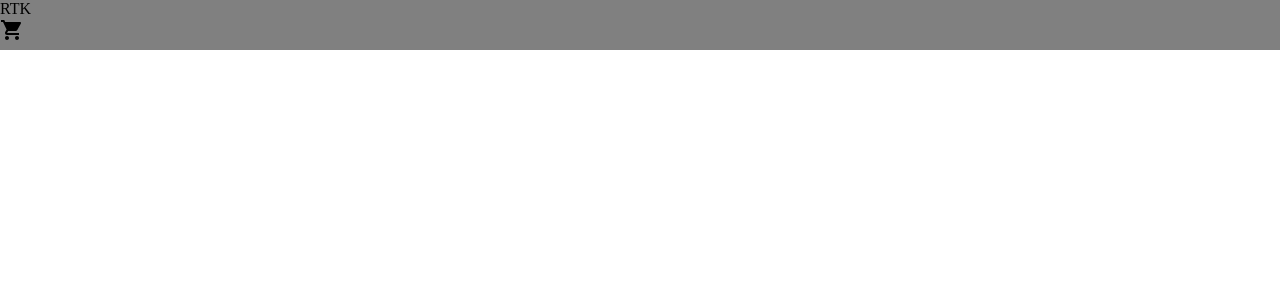
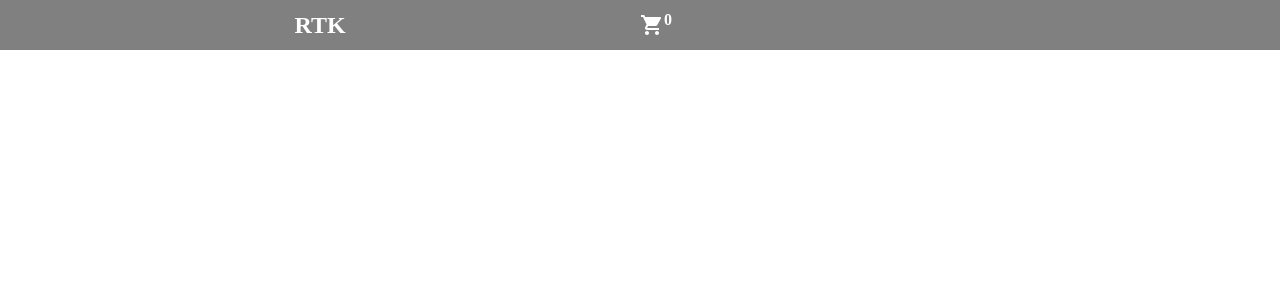
Before and after one commit to jaySmilet/react-ts-jan23, a React (Create React App) app: page / in a window 1280 px wide. Shown: the top 300 px of the page. Built offline with nearby package versions, Linux system fonts and the light colour scheme.

Commit message:
4 files modified

```diff
--- a/components/Navbar/Navbar.css
+++ b/components/Navbar/Navbar.css
@@ -2,4 +2,25 @@
   width: 100%;
   height: 50px;
   background: grey;
+  color: #fff;
+  display: flex;
+  align-items: center;
 }
+.logo {
+  flex: 6;
+  font-size: 1.5rem;
+  font-weight: 700;
+  text-align: center;
+}
+.icon {
+  flex: 6;
+  display: flex;
+  align-items: center;
+  font-size: 1rem;
+  font-weight: 600;
+}
+.icon .amount {
+  position: relative;
+  right: 0;
+  top: -5px;
+}
--- a/components/Navbar/Navbar.tsx
+++ b/components/Navbar/Navbar.tsx
@@ -1,15 +1,18 @@
 import * as React from 'react';
 import './Navbar.css';
 import ShoppingCartIcon from '@mui/icons-material/ShoppingCart';
+import { useSelector } from 'react-redux';
+import { RootState } from '../../store';
 
 const Navbar = () => {
+  const { amount } = useSelector((state: RootState) => state.cart);
   return (
     <nav className="navbar">
-      <div>RTK</div>
-      <div>
+      <div className="logo">RTK</div>
+      <div className="icon">
         <ShoppingCartIcon />
+      <div className="amount">{amount}</div>
       </div>
-      {/* <div>{amount}</div> */}
     </nav>
   );
 };
--- a/feature/cart/cart.ts
+++ b/feature/cart/cart.ts
@@ -1,18 +1,16 @@
-import { createSlice } from "@reduxjs/toolkit";
+import { createSlice } from '@reduxjs/toolkit';
 
 const initialStateValue = {
-  cartItems:[],
-  amount:0,
-  total:0,
-  isLoading:true
-}
+  cartItems: [],
+  amount: 0,
+  total: 0,
+  isLoading: true,
+};
 
 export const cartSlice = createSlice({
-  name:"cart",
-  initialState:initialStateValue,
-  reducers:{
-
-  }
-})
+  name: 'cart',
+  initialState: initialStateValue,
+  reducers: {},
+});
 
 export default cartSlice.reducer;
--- a/store.ts
+++ b/store.ts
@@ -6,3 +6,5 @@ export const store = configureStore({
     cart: cart,
   },
 });
+
+export type RootState = ReturnType<typeof store.getState>;
```
